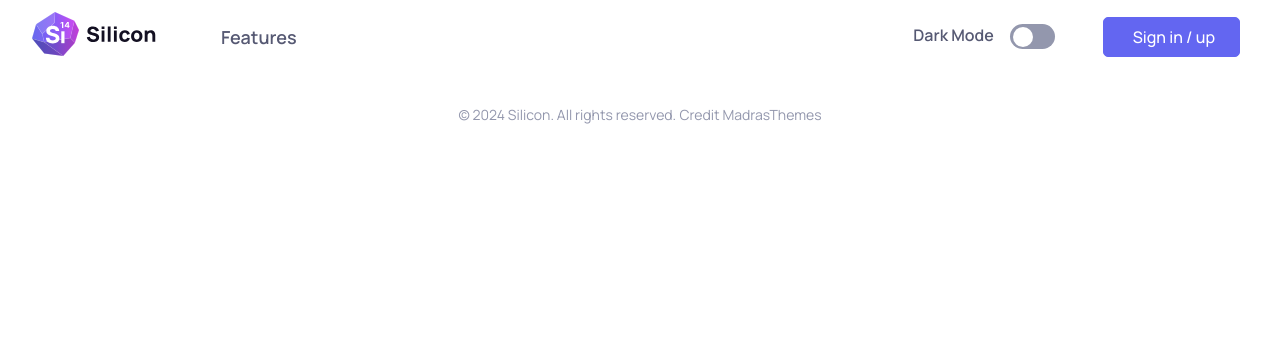
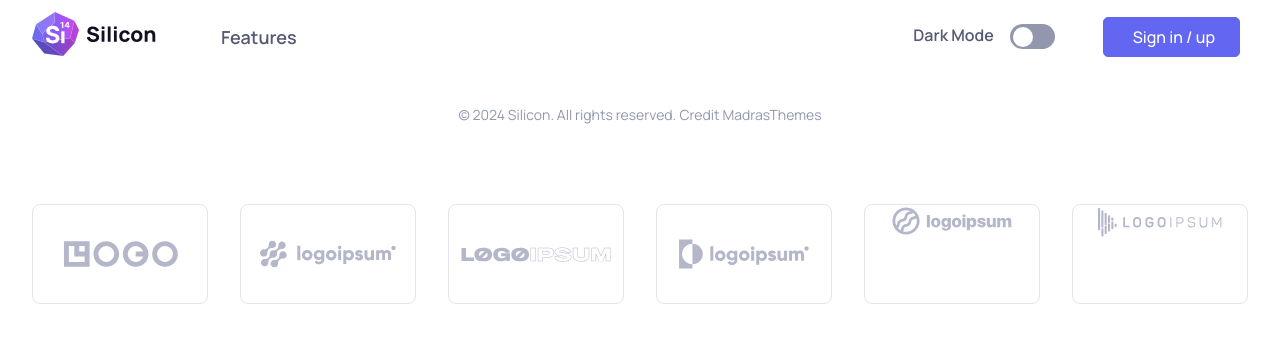
Before and after one commit to HannaKristensson/website_Silicon2.0-js.react, a React (Vite) app in the folder silicon_react/: page / in a window 1280 px wide. Shown: the top 342 px of the page. Built offline with nearby package versions, Linux system fonts and the light colour scheme; some icons are missing.

Commit message:
component brandbox

```diff
--- a/silicon_react/src/App.jsx
+++ b/silicon_react/src/App.jsx
@@ -3,15 +3,19 @@ import './assets/css/stylesheet.css'
 // import './assets/css/contact.css'
 import Header from './components/Header'
 import Footer from './components/Footer'
+import Brandbox from './components/Brandbox'
 
 function App() {
 
 
   return (
+
     <>
     < Header />
     < Footer />
+    < Brandbox />
     </>
+
   )
 }
 
--- /dev/null
+++ b/silicon_react/src/components/Brandbox.jsx
@@ -0,0 +1,36 @@
+import brand1 from '../assets/images/logoipsum.svg'
+import brand2 from '../assets/images/logoipsum (1).svg'
+import brand3 from '../assets/images/logoipsum (2).svg'
+import brand4 from '../assets/images/logoipsum (3).svg'
+import brand5 from '../assets/images/logoipsum (4).svg'
+import brand6 from '../assets/images/logoipsum (5).svg'
+
+
+function Brandbox() {
+  return (
+
+    <section id="" className="brands-container container padding-rl">
+        <div id="brand1" className="brand-box">
+            <img src={brand1} alt="Logo."/>
+        </div>
+        <div id="brand2" className="brand-box">
+            <img src={brand2} alt="Logo."/>
+        </div>
+        <div id="brand3" className="brand-box">
+            <img src={brand3} alt="Logo."/>
+        </div>
+        <div id="brand4" className="brand-box">
+            <img src={brand4} alt="Logo."/>
+        </div>
+        <div id="brand5" className="brand-box">
+            <img src={brand5} alt="Logo."/>
+        </div>
+        <div id="brand6" className="brand-box">
+            <img src={brand6} alt="Logo."/>
+        </div>
+    </section>
+
+  )
+}
+
+export default Brandbox
```
Also changed, not shown: 1 other file (tests, documents, lock files or other folders).
